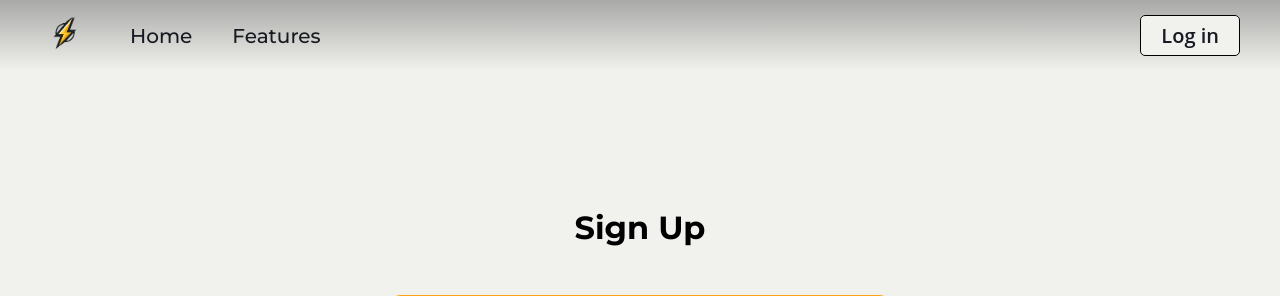
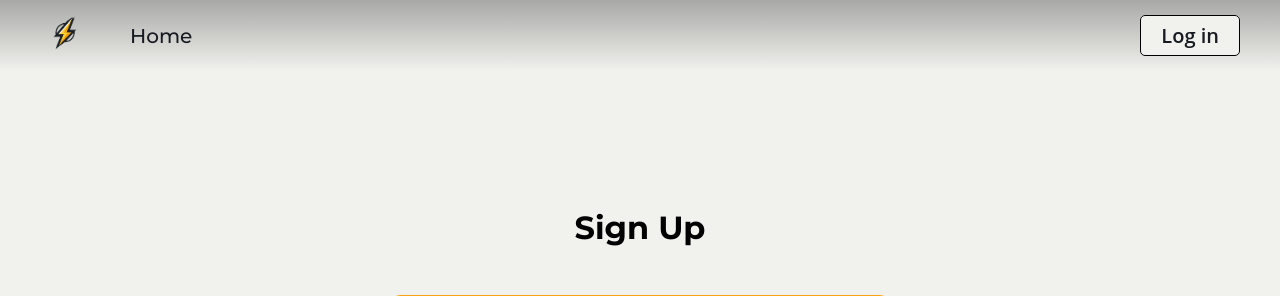
Before and after one commit to kamdarsk23/voltWatch, a Flask app: page /signup in a window 1280 px wide. Shown: the top 296 px of the page. Run offline with Flask 3, Linux system fonts and the light colour scheme.

```diff
--- a/templates/login.html
+++ b/templates/login.html
@@ -30,7 +30,6 @@
             /></a>
           </div>
           <a href="/">Home</a>
-          <a href="#features">Features</a>
         </div>
         <div class="right-nav">
           <a href="{{ 'signup' }}" class="button">Sign Up</a>
--- a/templates/signup.html
+++ b/templates/signup.html
@@ -30,7 +30,6 @@
             /></a>
           </div>
           <a href="/">Home</a>
-          <a href="#features">Features</a>
         </div>
         <div class="right-nav">
           <a href="{{ 'login' }}" class="button">Log in</a>
```
